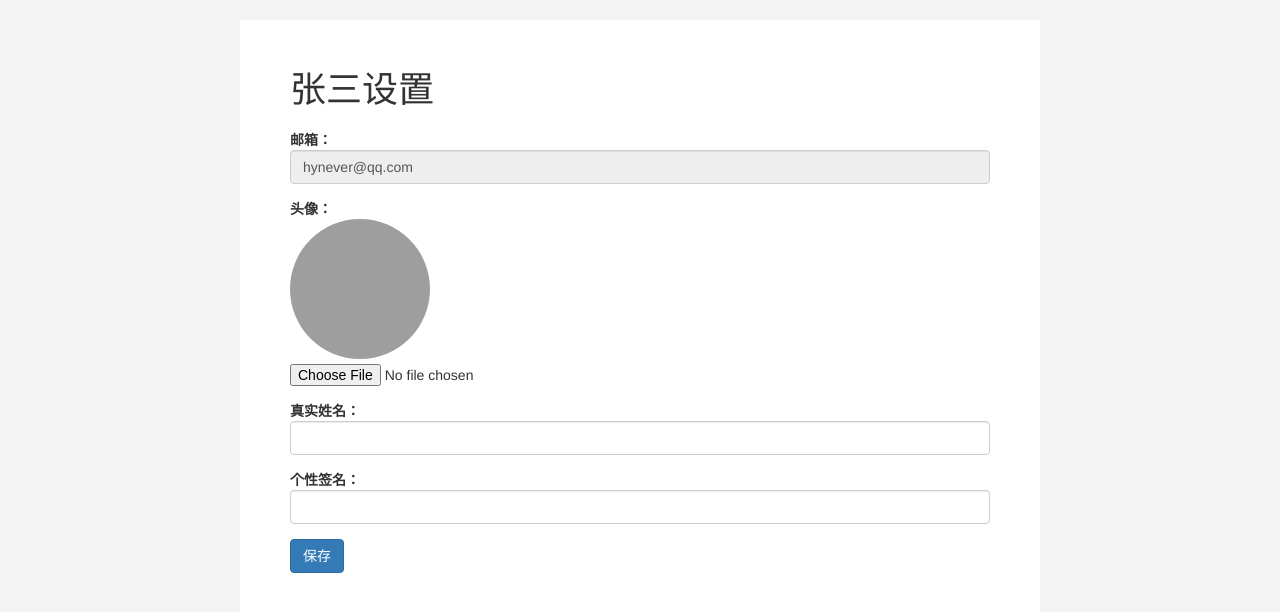
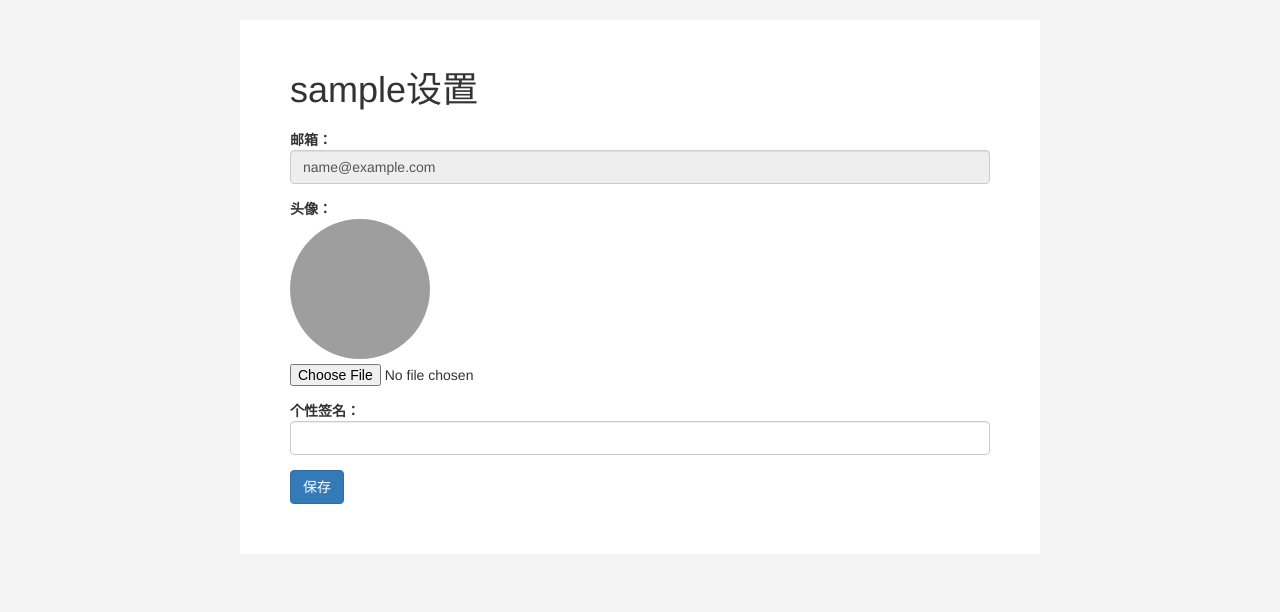
Before and after one commit to shiqianlong/bbs, a Flask app: page /setting in a window 1280 px wide. Shown: the part 52-664 px from the top of the page. Run offline with Flask 2, Linux system fonts and the light colour scheme; the visitor is signed in with stand-in values (Sample User, id 1); data comes from the database, SQL or seed files in the repository; some libraries are stand-ins or nearby versions; grey boxes are pictures that could not be loaded.

Commit message:
设置页面数据展示

```diff
--- a/templates/front/setting.html
+++ b/templates/front/setting.html
@@ -27,12 +27,12 @@
 
 {% block body %}
     <div class="setting-group">
-        <h1>张三设置</h1>
+        <h1>{{ user.username }}设置</h1>
         <div style="height: 20px;"></div>
         <form>
             <div class="form-group">
                 <label for="exampleInputEmail1">邮箱：</label>
-                <input type="email" class="form-control" value="hynever@qq.com" readonly>
+                <input type="email" class="form-control" value="{{ user.email }}" readonly>
             </div>
             <div class="form-group">
                 <label>头像：</label>
@@ -42,12 +42,8 @@
                 </div>
             </div>
             <div class="form-group">
-                <label for="exampleInputPassword1">真实姓名：</label>
-                <input type="text" class="form-control" id="realname-input" value="">
-            </div>
-            <div class="form-group">
                 <label for="exampleInputPassword1">个性签名：</label>
-                <input type="text" class="form-control" id="signagure-input" value="">
+                <input type="text" class="form-control" id="signagure-input" value="{{ user.signature or '' }}">
             </div>
             <button type="submit" id="submit-btn" class="btn btn-primary">保存</button>
         </form>
```
